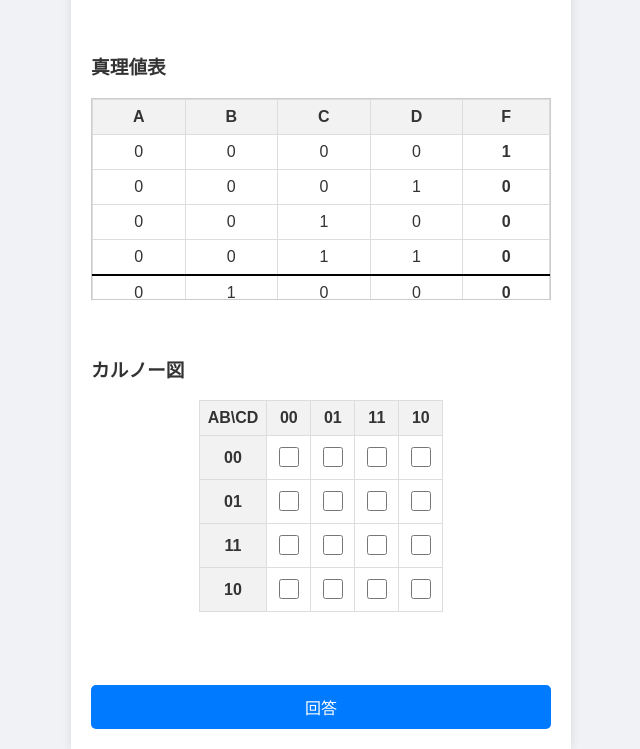
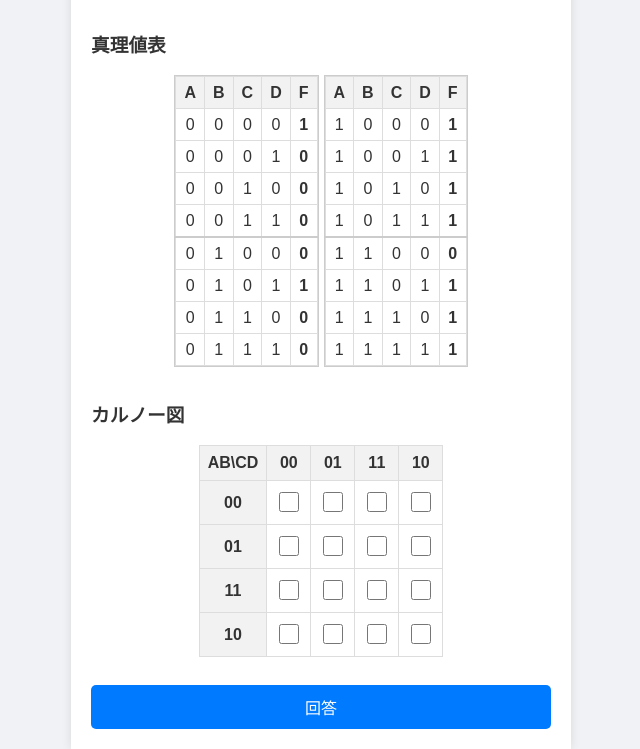
Before and after one commit to takunnma5286/Karnaugh_map_RTA, a plain HTML site: page index.html in a window 1280 px wide. Both pictures are taken after a click on the button "スタート". Shown: the part 51-800 px from the top of the page, without its empty margins (319-959 px from the left). Drawn offline with Linux system fonts and the light colour scheme.

Commit message:
真偽値表をいい感じにした

```diff
--- a/script.js
+++ b/script.js
@@ -32,9 +32,12 @@ document.addEventListener('DOMContentLoaded', () => {
 
     // --- HTML Generation ---
     const createTruthTableHTML = (table) => {
-        let html = '<h3>真理値表</h3><div class="table-container"><table><thead><tr><th>A</th><th>B</th><th>C</th><th>D</th><th>F</th></tr></thead><tbody>';
-        for (let i = 0; i < 16; i++) {
-            const rowClass = (i > 0 && i % 4 === 0) ? 'class="truth-table-divider"' : '';
+        let html = '<h3>真理値表</h3><div class="truth-table-wrapper">'; // New wrapper
+
+        // First table (rows 0-7)
+        html += '<div class="table-container"><table><thead><tr><th>A</th><th>B</th><th>C</th><th>D</th><th>F</th></tr></thead><tbody>';
+        for (let i = 0; i < 8; i++) {
+            const rowClass = (i === 4) ? 'class="truth-table-divider"' : ''; // Divider after 4th row (index 3)
             html += `<tr ${rowClass}>
                 <td>${(i >> 3) & 1}</td>
                 <td>${(i >> 2) & 1}</td>
@@ -44,6 +47,22 @@ document.addEventListener('DOMContentLoaded', () => {
             </tr>`;
         }
         html += '</tbody></table></div>';
+
+        // Second table (rows 8-15)
+        html += '<div class="table-container"><table><thead><tr><th>A</th><th>B</th><th>C</th><th>D</th><th>F</th></tr></thead><tbody>';
+        for (let i = 8; i < 16; i++) {
+            const rowClass = (i === 12) ? 'class="truth-table-divider"' : ''; // Divider after 12th row (index 11)
+            html += `<tr ${rowClass}>
+                <td>${(i >> 3) & 1}</td>
+                <td>${(i >> 2) & 1}</td>
+                <td>${(i >> 1) & 1}</td>
+                <td>${i & 1}</td>
+                <td><b>${table[i]}</b></td>
+            </tr>`;
+        }
+        html += '</tbody></table></div>';
+
+        html += '</div>'; // Close wrapper
         return html;
     };
 
@@ -332,7 +351,7 @@ document.addEventListener('DOMContentLoaded', () => {
                 correctAnswerHTML += createKarnaughMapHTML(q.truthTable, true);
             }
             if (q.type.includes('ex')) {
-                 correctAnswerHTML += `<p>論理式 (例): ${q.correctExpression}</p>`;
+                correctAnswerHTML += `<p>論理式 (例): ${q.correctExpression}</p>`;
             }
             correctAnswerArea.innerHTML = correctAnswerHTML;
         }
--- a/style.css
+++ b/style.css
@@ -69,9 +69,15 @@ button:hover {
 }
 
 .table-container {
-    max-height: 200px; /* or any height */
-    overflow-y: auto;
     border: 1px solid #ccc;
+    line-height: 15px;
+}
+
+.truth-table-wrapper {
+    display: flex;
+    justify-content: center; /* 間隔を狭める */
+    gap: 5px;
+    flex-wrap: wrap;
 }
 
 table {
@@ -86,7 +92,7 @@ th, td {
 }
 
 .truth-table-divider {
-    border-top: 2px solid #000;
+    border-top: 2px solid #ccc;
 }
 
 .input-note {
```
